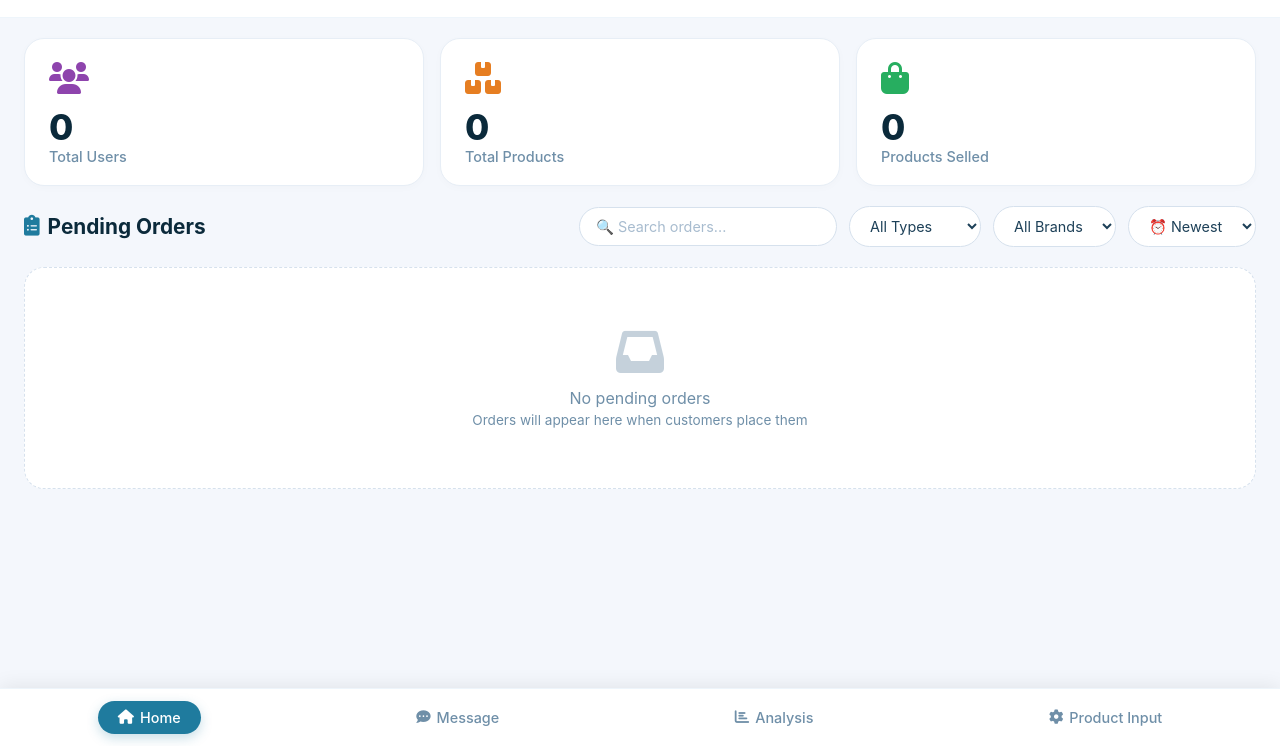
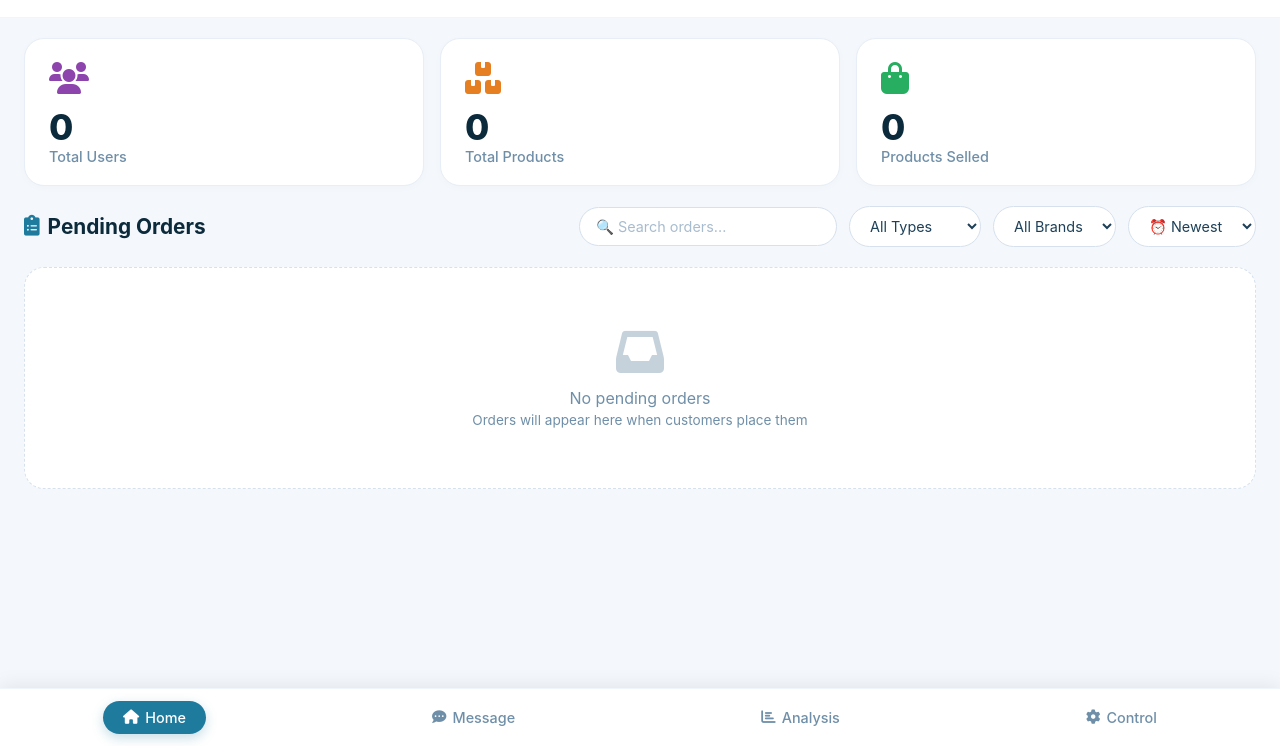
Before and after one commit to adeybonda1-afk/Adey-Bonda-Owner, a plain HTML site: page home.html in a window 1280 px wide. Shown: the part 54-800 px from the top of the page. Drawn offline with Linux system fonts and the light colour scheme; no server answers.

Commit message:
Update home.html

```diff
--- a/home.html
+++ b/home.html
@@ -532,7 +532,7 @@
         <a href="home.html" class="current"><i class="fas fa-home"></i> Home</a>
         <a href="message.html"><i class="fas fa-comment-dots"></i> Message</a>
         <a href="analysis.html"><i class="fas fa-chart-bar"></i> Analysis</a>
-        <a href="product input.html"><i class="fas fa-cog"></i> Product Input </a>
+        <a href="control.html"><i class="fas fa-cog"></i> Control</a>
     </nav>
 
 <script type="module">
```
